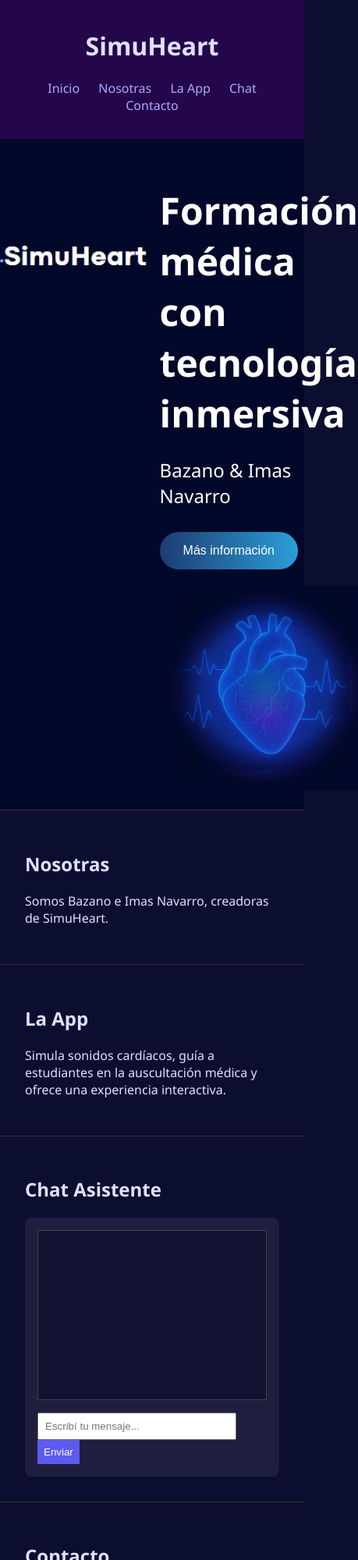
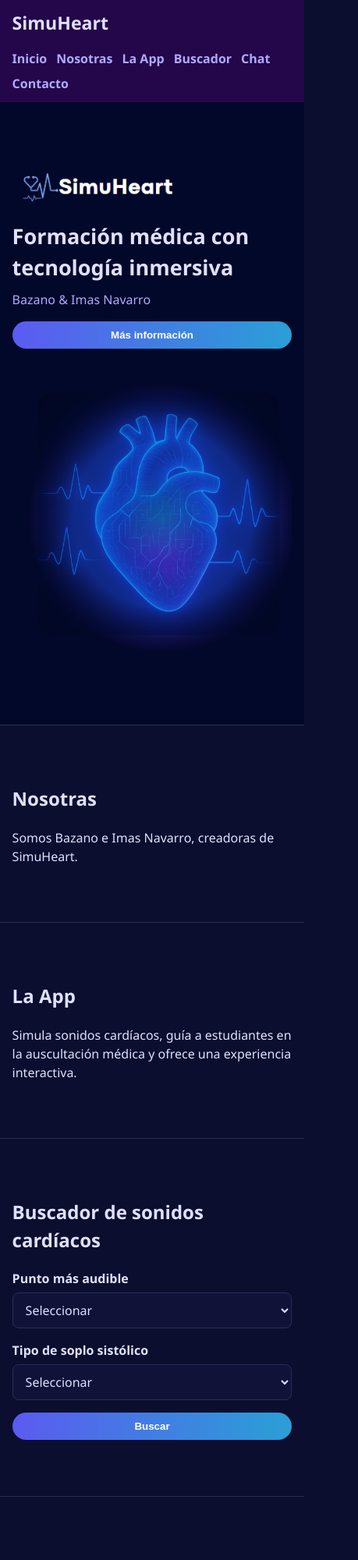
Before and after one commit to justina214/pag.simuheart, a plain HTML site: page index.html in a window 390 px wide. Shown: the top 2000 px of the page at 78% size, 459 px wide, since content can reach past the window. Drawn offline with Linux system fonts and the light colour scheme.

Commit message:
Actualizo diseño responsive: nuevo index y styles.css

```diff
--- a/index.html
+++ b/index.html
@@ -2,70 +2,73 @@
 <html lang="es">
 <head>
   <meta charset="UTF-8" />
-  <meta name="viewport" content="width=device-width, initial-scale=1.0" />
+  <meta name="viewport" content="width=device-width, initial-scale=1" />
   <title>SimuHeart</title>
   <link rel="stylesheet" href="styles.css" />
 </head>
 <body>
-  <header>
-    <div class="logo-container">
-      <h1>SimuHeart</h1>
-    </div>
-    <nav>
+  <!-- HEADER -->
+  <header class="site-header">
+    <div class="container header-inner">
+      <h1 class="brand">SimuHeart</h1>
+      <nav class="site-nav">
         <ul>
           <li><a href="#inicio">Inicio</a></li>
           <li><a href="#nosotras">Nosotras</a></li>
-        <li><a href="#filtros">La App</a></li>
+          <li><a href="#laapp">La App</a></li>
+          <li><a href="#filtros">Buscador</a></li>
           <li><a href="#chat">Chat</a></li>
           <li><a href="#contacto">Contacto</a></li>
         </ul>
       </nav>
+    </div>
   </header>
 
   <main>
+    <!-- HERO -->
     <section id="inicio" class="hero">
+      <div class="container hero-grid">
+        <div class="hero-text">
           <div class="logo-sello">
-        <img src="img/logo.png" alt="Logo SimuHeart" />
+            <img src="img/logo.png" alt="Logo SimuHeart">
           </div>
-      <div class="hero-content">
-        <div class="hero-texto">
           <h2>Formación médica con tecnología inmersiva</h2>
-          <p>Bazano & Imas Navarro</p>
-          <button>Más información</button>
+          <p>Bazano &amp; Imas Navarro</p>
+          <button type="button" class="btn">Más información</button>
         </div>
-        <div class="hero-imagen">
-          <img src="img/corazon.png" alt="Corazón SimuHeart" />
+        <div class="hero-media">
+          <img src="img/corazon.png" alt="Corazón SimuHeart">
         </div>
       </div>
     </section>
 
-    <section id="nosotras">
+    <!-- NOSOTRAS -->
+    <section id="nosotras" class="section">
+      <div class="container">
         <h2>Nosotras</h2>
         <p>Somos Bazano e Imas Navarro, creadoras de SimuHeart.</p>
-    </section>
-
-    <section id="laapp">
-      <h2>La App</h2>
-      <p>Simula sonidos cardíacos, guía a estudiantes en la auscultación médica y ofrece una experiencia interactiva.</p>
-    </section>
-
-    <section id="chat">
-      <h2>Chat Asistente</h2>
-      <div id="chatbox">
-        <div id="chatlog"></div>
-        <input type="text" id="userInput" placeholder="Escribí tu mensaje..." />
-        <button onclick="sendMessage()">Enviar</button>
       </div>
     </section>
 
-    <section id="contacto">
-      <h2>Contacto</h2>
-      <p>Email: hola@simuheart.com</p>
+    <!-- LA APP -->
+    <section id="laapp" class="section">
+      <div class="container">
+        <h2>La App</h2>
+        <p>
+          Simula sonidos cardíacos, guía a estudiantes en la auscultación médica
+          y ofrece una experiencia interactiva.
+        </p>
+      </div>
     </section>
-    <section id="filtros">
+
+    <!-- BUSCADOR -->
+    <section id="filtros" class="section">
+      <div class="container">
         <h2>Buscador de sonidos cardíacos</h2>
 
-      <label for="filtro-punto">Punto más audible:</label>
+        <form class="filter-grid" onsubmit="event.preventDefault(); filtrarPacientes();">
+          <div class="field">
+            <label for="filtro-punto">Punto más audible</label>
             <select id="filtro-punto">
               <option value="">Seleccionar</option>
               <option value="AV">AV</option>
@@ -73,22 +76,54 @@
               <option value="TV">TV</option>
               <option value="MV">MV</option>
             </select>
+          </div>
 
-      <label for="filtro-timing">Tipo de soplo sistólico:</label>
+          <div class="field">
+            <label for="filtro-timing">Tipo de soplo sistólico</label>
             <select id="filtro-timing">
               <option value="">Seleccionar</option>
               <option value="Holosystolic">Holosistólico</option>
               <option value="Early-systolic">Temprano sistólico</option>
               <option value="Mid-systolic">Mesosistólico</option>
             </select>
-      <button onclick="filtrarPacientes()">Buscar</button>
-      <div id="resultado-audio"></div>
+          </div>
+
+          <div class="actions">
+            <button type="submit" class="btn btn-full">Buscar</button>
+          </div>
+        </form>
+
+        <div id="resultado-audio" class="audio-grid"></div>
+      </div>
     </section>
 
+    <!-- CHAT (frontend; API deshabilitada) -->
+    <section id="chat" class="section">
+      <div class="container">
+        <h2>Chat Asistente</h2>
+        <div id="chatbox" class="chatbox">
+          <div id="chatlog" class="chatlog"></div>
+          <div class="chat-input">
+            <input type="text" id="userInput" placeholder="Escribí tu mensaje..." />
+            <button type="button" class="btn" onclick="sendMessage()">Enviar</button>
+          </div>
+        </div>
+      </div>
+    </section>
+
+    <!-- CONTACTO -->
+    <section id="contacto" class="section">
+      <div class="container">
+        <h2>Contacto</h2>
+        <p>Email: hola@simuheart.com</p>
+      </div>
+    </section>
   </main>
 
-  <footer>
+  <footer class="site-footer">
+    <div class="container">
       <p>© 2025 SimuHeart</p>
+    </div>
   </footer>
 
   <script src="main.js"></script>
--- a/styles.css
+++ b/styles.css
@@ -1,120 +1,201 @@
-body {
-  font-family: 'Segoe UI', sans-serif;
+/* ====== Variables de color (tema dark azul) ====== */
+:root{
+  --bg: #0c0e2f;
+  --bg-alt: #020829;
+  --card: #1a1c45;
+  --ink: #e0e0ff;
+  --muted: #b0aaff;
+  --brand: #5b5bf0;
+  --brand-strong: #2a9fd6;
+  --header: #24064b;
+  --border: #2a2d54;
+}
+
+/* ====== Reset y bases ====== */
+*{ box-sizing: border-box; }
+html, body{ margin:0; padding:0; }
+body{
+  font-family: "Segoe UI", system-ui, -apple-system, Arial, sans-serif;
+  background: var(--bg);
+  color: var(--ink);
+  line-height: 1.5;
+}
+img, video, audio, canvas, iframe{ max-width:100%; display:block; height:auto; }
+
+/* Contenedor centrado */
+.container{
+  width: min(1100px, 92vw);
+  margin: 0 auto;
+  padding: 24px 0;
+}
+
+/* ====== Header / Nav ====== */
+.site-header{
+  background: var(--header);
+  position: sticky;
+  top: 0;
+  z-index: 50;
+}
+.header-inner{
+  display:flex;
+  align-items:center;
+  justify-content:space-between;
+  gap: 16px;
+  padding: 12px 0;
+}
+.brand{
+  font-size: clamp(1.25rem, 1.2rem + 1vw, 1.75rem);
   margin: 0;
-  padding: 0;
-  background: #0c0e2f;
-  color: #e0e0ff;
 }
-header {
-  background: #24064b;
-  padding: 1rem;
+.site-nav ul{
+  list-style:none;
+  display:flex;
+  flex-wrap:wrap;
+  gap: 12px 18px;
+  padding:0;
+  margin:0;
+}
+.site-nav a{
+  color: var(--muted);
+  text-decoration:none;
+  font-weight: 600;
+}
+.site-nav a:hover{ color: var(--ink); }
+
+/* ====== Secciones ====== */
+.section{
+  border-top: 1px solid var(--border);
+  padding: 40px 0;
+  background: var(--bg);
+}
+
+/* ====== Hero ====== */
+.hero{
+  background: var(--bg-alt);
+  padding: 56px 0;
+}
+.hero-grid{
+  display:grid;
+  grid-template-columns: 1.1fr 0.9fr;
+  gap: 32px;
+  align-items: center;
+}
+.logo-sello{
+  margin-bottom: 16px;
+}
+.logo-sello img{
+  height: 56px;
+}
+.hero-text h2{
+  font-size: clamp(1.6rem, 1.2rem + 2vw, 2.4rem);
+  margin: 8px 0 8px;
+}
+.hero-text p{
+  color: var(--muted);
+  margin: 0 0 16px;
+  font-size: 1rem;
+}
+.hero-media img{
+  width: 100%;
+  max-width: 520px;
+  margin-inline: auto;
+}
+
+/* ====== Form / Controles ====== */
+.field{
+  display:flex;
+  flex-direction:column;
+  gap:6px;
+}
+label{ font-weight:600; }
+input[type="text"], select{
+  background: #101238;
+  color: var(--ink);
+  border: 1px solid var(--border);
+  border-radius: 8px;
+  padding: 10px 12px;
+  font: inherit;
+}
+select{ cursor: pointer; }
+.btn{
+  background: linear-gradient(90deg, var(--brand), var(--brand-strong));
+  color: #fff;
+  border: none;
+  border-radius: 24px;
+  padding: 10px 16px;
+  font-weight: 700;
+  cursor: pointer;
+}
+.btn:hover{ filter: brightness(1.05); }
+.btn-full{ width: 100%; }
+
+/* Grid del buscador */
+.filter-grid{
+  display:grid;
+  grid-template-columns: repeat(3, 1fr);
+  gap: 16px;
+  align-items: end;
+  margin-top: 12px;
+}
+
+/* Audios de salida */
+.audio-grid{
+  margin-top: 16px;
+  display: grid;
+  grid-template-columns: repeat(2, 1fr);
+  gap: 16px;
+}
+.audio-grid p{ margin: 0 0 6px; }
+.audio-grid audio{
+  width: 100%;
+  background: #121232;
+  border: 1px solid var(--border);
+  border-radius: 8px;
+}
+
+/* ====== Chat ====== */
+.chatbox{
+  background: var(--card);
+  border: 1px solid var(--border);
+  border-radius: 12px;
+  padding: 16px;
+}
+.chatlog{
+  height: 260px;
+  overflow-y: auto;
+  border: 1px solid var(--border);
+  background: #121232;
+  border-radius: 8px;
+  padding: 10px;
+  margin-bottom: 12px;
+}
+.chat-input{
+  display:flex;
+  gap: 10px;
+}
+.chat-input input[type="text"]{
+  flex: 1;
+}
+
+/* ====== Footer ====== */
+.site-footer{
+  border-top: 1px solid var(--border);
+  background: #0a0c26;
+  padding: 24px 0;
   text-align: center;
 }
-nav ul {
-  list-style: none;
-  padding: 0;
+
+/* ====== Responsive ====== */
+@media (max-width: 900px){
+  .hero-grid{ grid-template-columns: 1fr; }
+  .hero-media img{ max-width: 460px; }
+  .filter-grid{ grid-template-columns: 1fr 1fr; }
+  .audio-grid{ grid-template-columns: 1fr; }
 }
-nav ul li {
-  display: inline;
-  margin: 0 10px;
+@media (max-width: 600px){
+  .header-inner{ flex-direction: column; align-items: flex-start; }
+  .site-nav ul{ gap: 8px 12px; }
+  .section{ padding: 32px 0; }
+  .filter-grid{ grid-template-columns: 1fr; }
+  .btn{ width: 100%; }
 }
-nav ul li a {
-  color: #b0aaff;
-  text-decoration: none;
-}
-section {
-  padding: 2rem;
-  border-bottom: 1px solid #333;
-}
-#chatbox {
-  background-color: #1e1e3f;
-  padding: 1rem;
-  border-radius: 8px;
-}
-#chatlog {
-  height: 200px;
-  overflow-y: auto;
-  margin-bottom: 1rem;
-  border: 1px solid #444;
-  padding: 0.5rem;
-  background: #121232;
-}
-input[type="text"] {
-  width: 80%;
-  padding: 0.5rem;
-}
-button {
-  padding: 0.5rem;
-  background: #5b5bf0;
-  color: white;
-  border: none;
-  cursor: pointer;
-}
-.hero {
-  background-color:#020829;
-  padding: 80px 40px;
-  height: 700px;
-  display: flex;
-  align-items: center;
-  justify-content: center;
-}
-
-.hero-content {
-  display: flex;
-  flex-wrap: wrap;
-  max-width: 1200px;
-  width: 100%;
-  align-items: center;
-  justify-content: space-between;
-  gap: 20px;
-}
-
-.hero-texto {
-  flex: 1;
-  color: white;
-}
-
-.hero-texto h2 {
-  font-size: 3rem;
-  font-weight: bold;
-  margin-bottom: 20px;
-}
-
-.hero-texto p {
-  font-size: 1.5rem;
-  margin-bottom: 30px;
-}
-
-.hero-texto button {
-  background: linear-gradient(to right, #1e3c72, #2a9fd6);
-  color: white;
-  border: none;
-  padding: 15px 30px;
-  font-size: 1rem;
-  border-radius: 25px;
-  cursor: pointer;
-}
-
-.hero-imagen img {
-  max-width: 550px;
-  width: 100%;
-}
-
-.logo-sello {
-  display: flex;
-  justify-content: center;
-  margin-top: 40px;
-  margin-bottom: 600px; /* levanta el header hacia arriba */
-  z-index: 20;
-  position: relative;
-}
-
-.logo-sello img {
-  height: 70px; /* o ajustá según lo grande que querés */
-}
-
-#filtros {
-  padding: 40px;
-  background-color: #020829;
-  color: white;
-}
```
Lines whose indentation alone changed are shown as unchanged.
